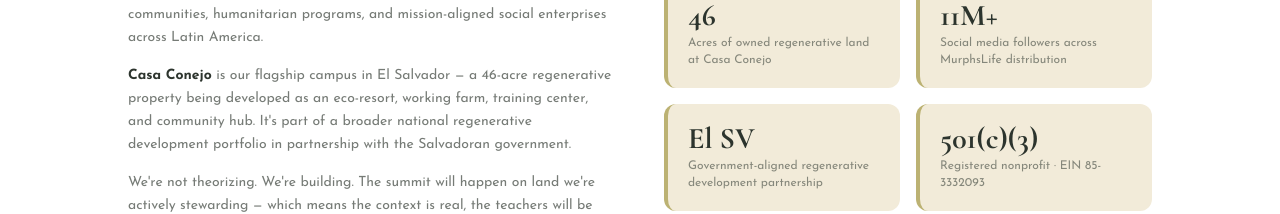
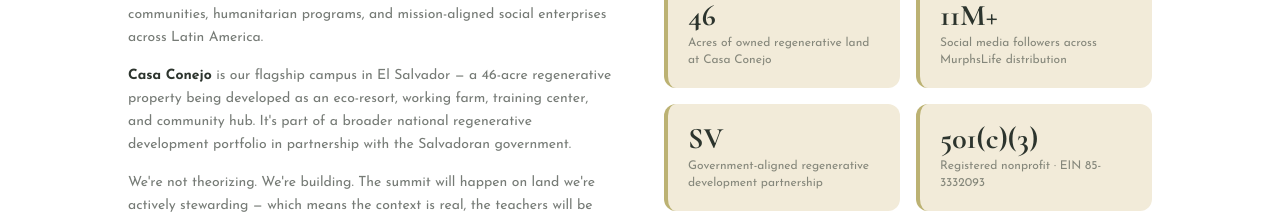
Before and after one commit to 1FuriousGeorge/sovereignty-summit, a Next.js app: page / in a window 1280 px wide. Shown: the part 4842-5056 px from the top of the page. Built offline with nearby package versions, Linux system fonts and the light colour scheme; no server answers.

Commit message:
Enhanced

```diff
--- a/components/submission/submission-form-section.tsx
+++ b/components/submission/submission-form-section.tsx
@@ -197,7 +197,7 @@
     label: "Social media followers across MurphsLife distribution",
   },
   {
-    stat: "El SV",
+    stat: "SV",
     label: "Government-aligned regenerative development partnership",
   },
   {
```
